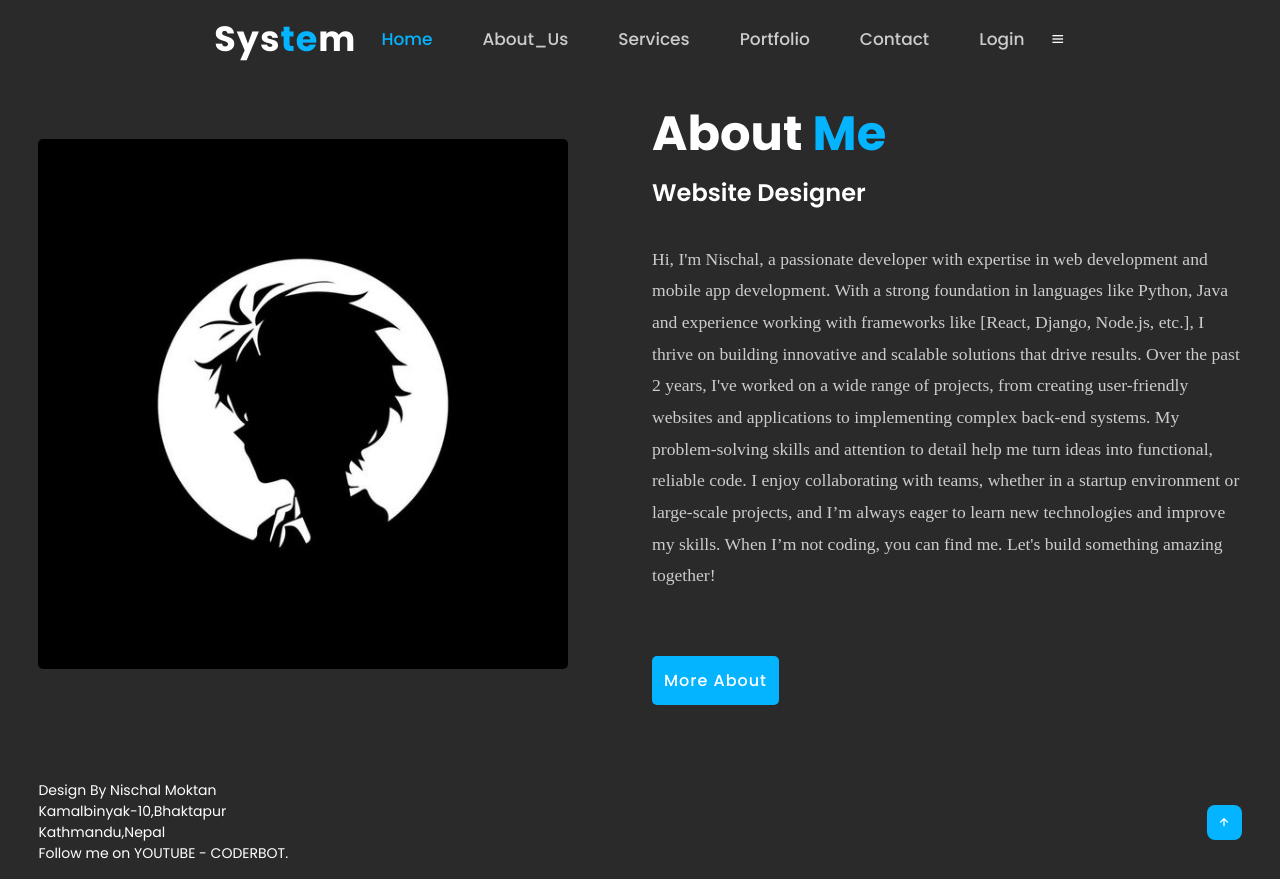
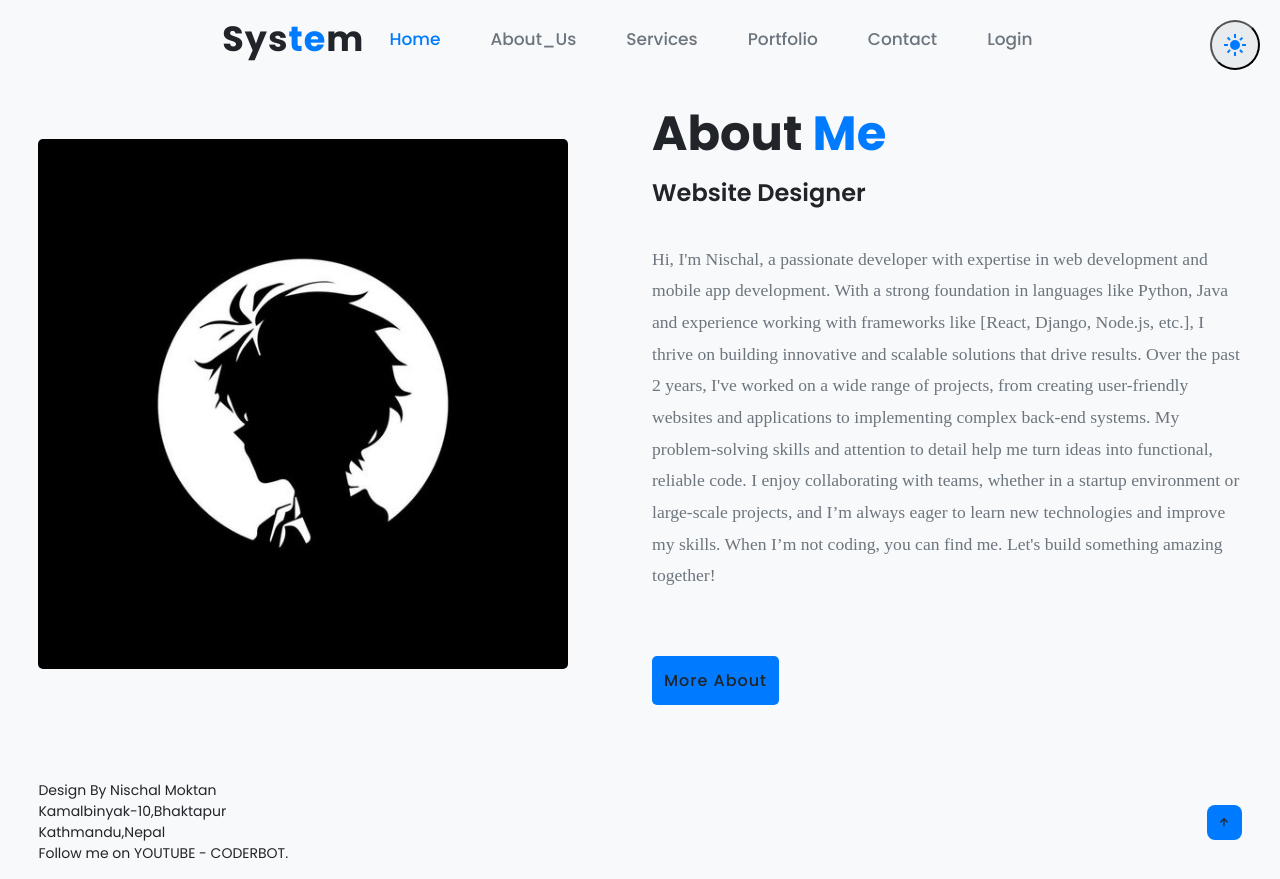
Before and after one commit to Nischal699/Attendance_System, a Django app: page /about/ in a window 1280 px wide. Run offline with Django 5.2, Linux system fonts and the light colour scheme.

Commit message:
commited

```diff
--- a/account/views.py
+++ b/account/views.py
@@ -9,21 +9,21 @@ from contactenquiry.models import contactEnquiry
 
 
 def homePage(request):
-        subject='Thanking You'
-        from_email='xenobaka2@gmail.com'
-        msg='<h1>Welcome to <b>My website</b></h1><p>Thank you for using my website<p>'
-        to='nischal123321@gmail.com'
-        msg=EmailMultiAlternatives(subject,msg,from_email,[to])
-        msg.content_subtype='html'
-        msg.send()
+        #subject='Thanking You'
+        #from_email='xenobaka2@gmail.com'
+        #msg='<h1>Welcome to <b>My website</b></h1><p>Thank you for using my website<p>'
+        #to='nischal123321@gmail.com'
+        #msg=EmailMultiAlternatives(subject,msg,from_email,[to])
+        #msg.content_subtype='html'
+        #msg.send()
 
-        send_mail(
-        'Testing Mail',
-        'Here is the message',
-        'xenobaka2@gmail.com',
-        ['nischal123321@gmail.com'],
-        fail_silently=False,
-    )
+        #send_mail(
+        #'Testing Mail',
+        #'Here is the message',
+        #'xenobaka2@gmail.com',
+        #['nischal123321@gmail.com'],
+        #fail_silently=False,
+    #)
 
         return render(request,"index.html")
 
--- a/static/css/style.css
+++ b/static/css/style.css
@@ -21,6 +21,42 @@
     --p-font:1.1rem;
 }
 
+.lightmode{
+    --bg-color: #f8f9fa; /* Light grayish white background */
+    --second-bg-color: #e9ecef; /* Slightly darker light gray for contrast */
+    --text-color: #212529; /* Dark gray text for readability */
+    --second-color: #6c757d; /* Muted gray for secondary text */
+    --main-color: #007bff;
+    --big-font:5rem;
+    --h2-font:3rem;
+    --p-font:1.1rem;
+}
+
+#theme-switch{
+    height: 50px;
+    width: 50px;
+    padding: 0;
+    border-radius: 50%;
+    background-color: var(--second-bg-color);
+    display: flex;
+    justify-content: center;
+    align-items: center;
+    position: fixed;
+    top: 20px;
+    right: 20px;
+}
+#theme-switch svg{
+    fill: var(--main-color);
+}
+#theme-switch svg:last-child{
+    display: none;
+}
+.darkmode #theme-switch svg:first-child{
+    display: none;
+}
+.darkmode #theme-switch svg:last-child{
+    display: block;
+}
 body{
     background-color: var(--bg-color);
     color: var(--text-color);
--- /dev/null
+++ b/static/js/darkmode.js
@@ -0,0 +1,20 @@
+document.addEventListener("DOMContentLoaded", () => {
+    let lightmode = localStorage.getItem('lightmode')
+    const themeSwitch = document.getElementById('theme-switch')
+
+    const enableLightmode = () => {
+        document.body.classList.add('lightmode')
+        localStorage.setItem('lightmode', 'active')
+    }
+    const disableLightmode = () => {
+        document.body.classList.remove('lightmode')
+        localStorage.setItem('lightmode', 'inactive')
+    }
+
+    if (lightmode === "active") enableLightmode()
+
+    themeSwitch.addEventListener("click", () => {
+        lightmode = localStorage.getItem('lightmode')
+        lightmode !== "active" ? enableLightmode() : disableLightmode()
+    })
+})
--- a/templates/header.html
+++ b/templates/header.html
@@ -8,8 +8,10 @@
     <link rel="stylesheet" type="text/css" href="/static/css/style.css">
 
     <link rel="stylesheet" href="https://unpkg.com/boxicons@latest/css/boxicons.min.css">
+
+    <script type="text/javascript" src="/static/js/darkmode.js"></script>
 </head>
-<body>
+<body class="lightmode">
     <!-----header------->
     <header>
         <a href="#" class="logo">Sys<span>te</span>m</a>
@@ -22,6 +24,9 @@
             <li class="{% if request.path == '/loginPage/' %} active {% endif %}"><a href="{% url 'loginPage' %}">Login</a></li>
             <!--<li class="{% if request.path == '/logout/' %} active {% endif %}"><a href="{% url 'logout' %}">Log Out</a></li>-->
         </ul>
-        <div class="bx bx-menu" id="menu-icon">
-        </div>
-    </header>
+        <button id="theme-switch">
+            <svg xmlns="http://www.w3.org/2000/svg" height="24px" viewBox="0 -960 960 960" width="24px" fill="#e8eaed"><path d="M480-280q-83 0-141.5-58.5T280-480q0-83 58.5-141.5T480-680q83 0 141.5 58.5T680-480q0 83-58.5 141.5T480-280ZM200-440H40v-80h160v80Zm720 0H760v-80h160v80ZM440-760v-160h80v160h-80Zm0 720v-160h80v160h-80ZM256-650l-101-97 57-59 96 100-52 56Zm492 496-97-101 53-55 101 97-57 59Zm-98-550 97-101 59 57-100 96-56-52ZM154-212l101-97 55 53-97 101-59-57Z"/></svg>
+            <svg xmlns="http://www.w3.org/2000/svg" height="24px" viewBox="0 -960 960 960" width="24px" fill="#e8eaed"><path d="M480-120q-150 0-255-105T120-480q0-150 105-255t255-105q14 0 27.5 1t26.5 3q-41 29-65.5 75.5T444-660q0 90 63 153t153 63q55 0 101-24.5t75-65.5q2 13 3 26.5t1 27.5q0 150-105 255T480-120Z"/></svg>
+        </button>
+
+        </header>
```
Also changed, not shown: static/icons/change_circle_24dp_E8EAED_FILL1_wght400_GRAD0_opsz24.svg (added), static/icons/dark_mode_24dp_E8EAED_FILL1_wght400_GRAD0_opsz24.svg (added), static/icons/light_mode_24dp_E8EAED_FILL1_wght400_GRAD0_opsz24.svg (added).
